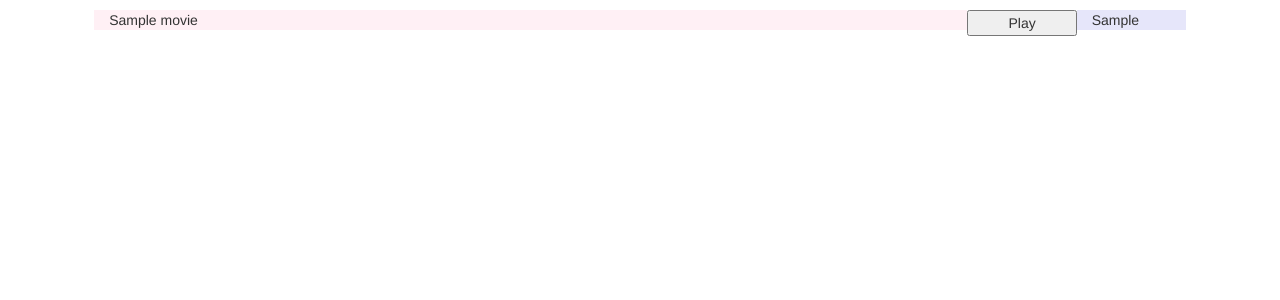
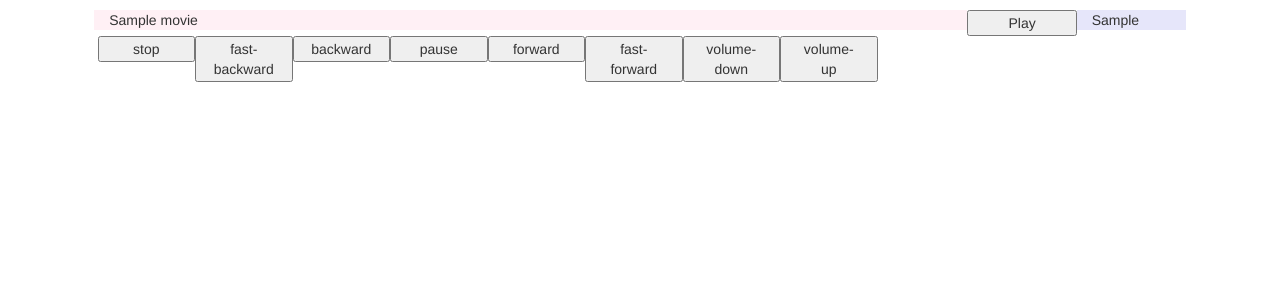
Before and after one commit to RomainDLS/windu-player, a Django app: a page that uses winduplayer/front/templates/movies/movie-list.html in a window 1280 px wide. Shown: the part 60-360 px from the top of the page. Run offline with Django 3.2, Linux system fonts and the light colour scheme; tables that the repository leaves empty hold one stand-in row (values such as "Sample post"); some libraries are stand-ins or nearby versions.

Commit message:
Add front command

```diff
--- a/winduplayer/api/views.py
+++ b/winduplayer/api/views.py
@@ -9,12 +9,11 @@ from core import omx_commands
 
 @api_view(['POST'])
 def global_cmd(request, movie_pk):
+    command = request.data['command']
     try:
         movie = Movie.objects.get(pk=movie_pk)
-        command = request.data['command']
     except Movie.DoesNotExist:
-        return Response(data='Movie DoesNotExist',
-                        status=status.HTTP_400_BAD_REQUEST)
+        movie = movie_pk
 
     response_data = 'Command {} not found'.format(command)
     r = dict(data=response_data, status=status.HTTP_400_BAD_REQUEST)
--- a/winduplayer/front/static/movies/scripts.js
+++ b/winduplayer/front/static/movies/scripts.js
@@ -6,7 +6,8 @@ function play_movie(row){
 function show_sub_div(row){
   sub_line = document.createElement('div');
   sub_line.className = 'row';
-  sub_line.id = "sub_div"
+  sub_line.id = "sub_div";
+
   // add div
   if (row.nextSibling) {
     row.parentNode.insertBefore(sub_line, row.nextSibling);
@@ -25,11 +26,6 @@ function send_command(command, movie_pk){
   //Send the proper header information along with the request
   http.setRequestHeader('X-CSRFToken', getCookie('csrftoken'));
 
-  http.onreadystatechange = function() {//Call a function when the state changes.
-      if(http.readyState == 4 && http.status == 200) {
-          alert(http.responseText);
-      }
-  }
   http.send(params);
 }
 
--- a/winduplayer/front/templates/movies/movie-list.html
+++ b/winduplayer/front/templates/movies/movie-list.html
@@ -38,4 +38,34 @@
     </div>
   </section>
 </body>
+<div class="container" style="position: fixed">
+  <div class="footer">
+    <div class="row" >
+       <button class="col-xs-1 col-xs-offset-1" onclick="send_command('stop', 0)">
+         stop
+       </button>
+       <button class="col-xs-1" onclick="send_command('fast-backward', 0)">
+         fast-backward
+       </button>
+       <button class="col-xs-1" onclick="send_command('backward', 0)">
+         backward
+       </button>
+       <button class="col-xs-1" onclick="send_command('pause', 0)">
+         pause
+       </button>
+       <button class="col-xs-1" onclick="send_command('forward', 0)">
+         forward
+       </button>
+       <button class="col-xs-1" onclick="send_command('fast-forward', 0)">
+         fast-forward
+       </button>
+       <button class="col-xs-1" onclick="send_command('volume-down', 0)">
+         volume-down
+       </button>
+       <button class="col-xs-1" onclick="send_command('volume-up', 0)">
+         volume-up
+       </button>
+    </div>
+  </div>
+</div>
 </html>
```
